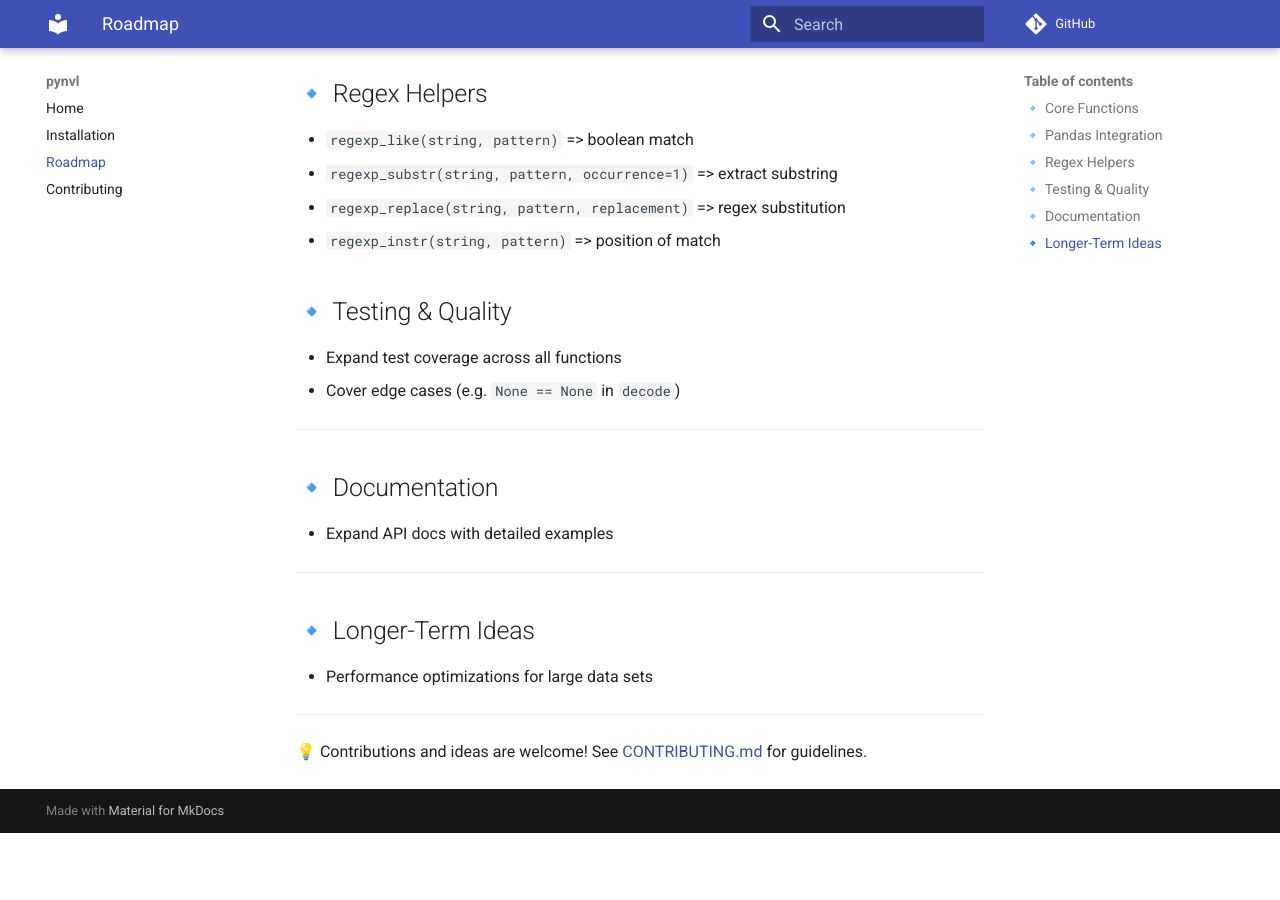
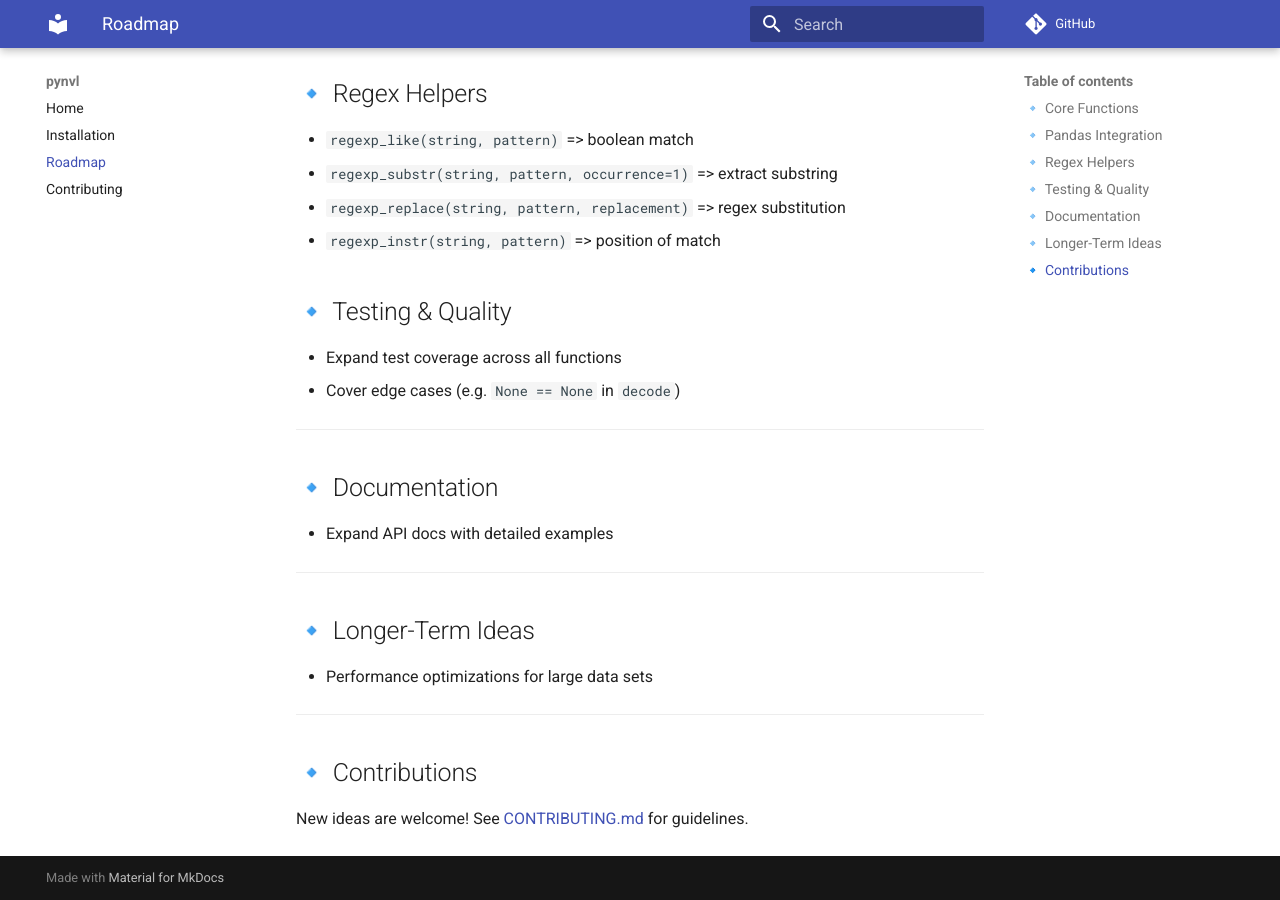
Before and after one commit to betterinfotech/pynvl_project, an MkDocs documentation site: the page built from docs/roadmap.md, in a window 1280 px wide and 900 px high, scrolled down 640 px. Built offline with MkDocs 1.6.1 and Material for MkDocs 9.7.7, drawn with Linux system fonts in a browser that asks for light colours; comment, search, counter and statistics services are not loaded; before the commit the page ends 1473 px from its top, so only the background shows below that.

```diff
--- a/docs/roadmap.md
+++ b/docs/roadmap.md
@@ -42,5 +42,5 @@ Here are the planned enhancements and future directions.
 
 ---
 
-💡 Contributions and ideas are welcome! See [CONTRIBUTING.md](contributing.md)
- for guidelines.
+## 🔹 Contributions
+New ideas are welcome! See [CONTRIBUTING.md](contributing.md) for guidelines.
```
Also changed, not shown: docs/demo.md (+1 -1 lines), 1 other file.
